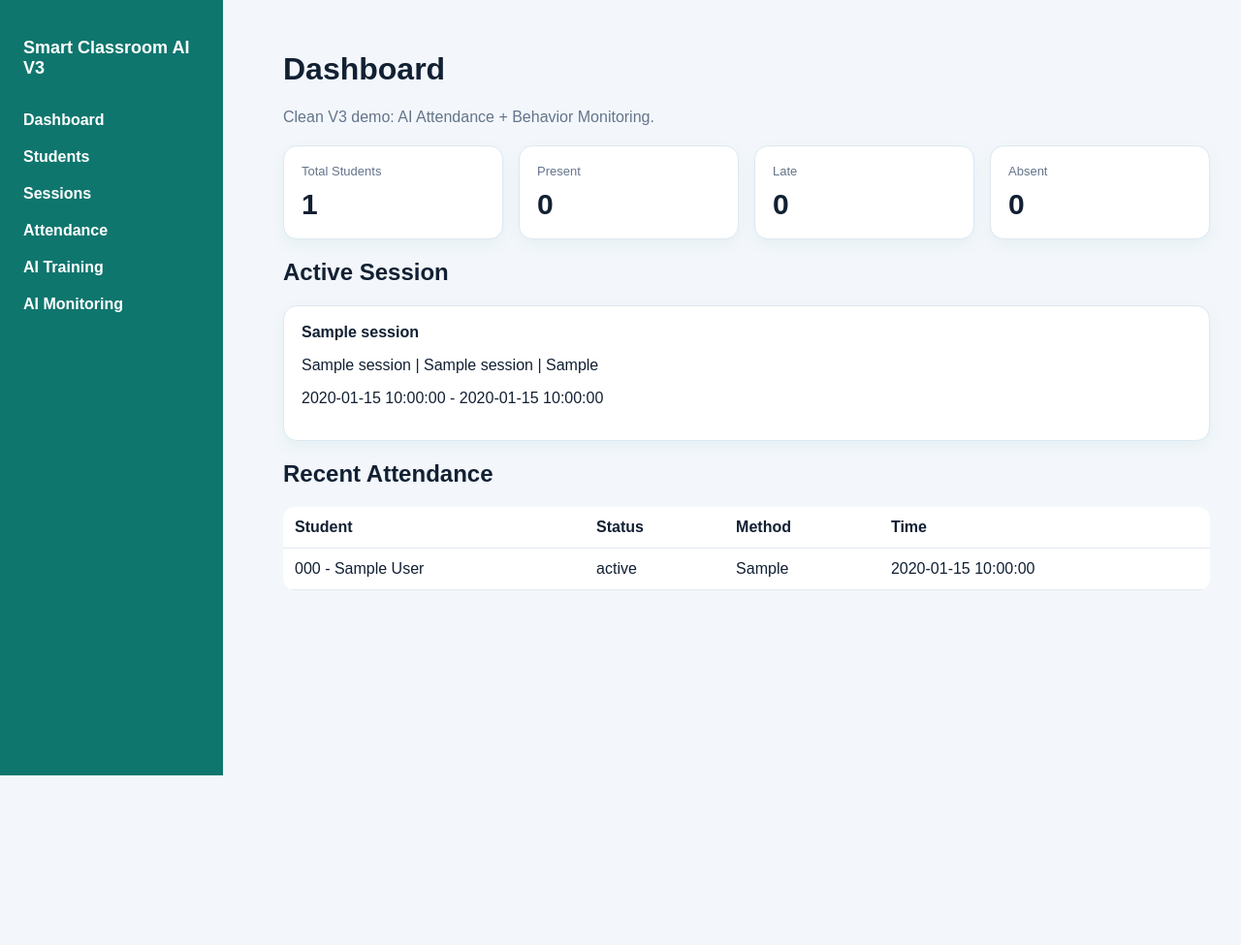
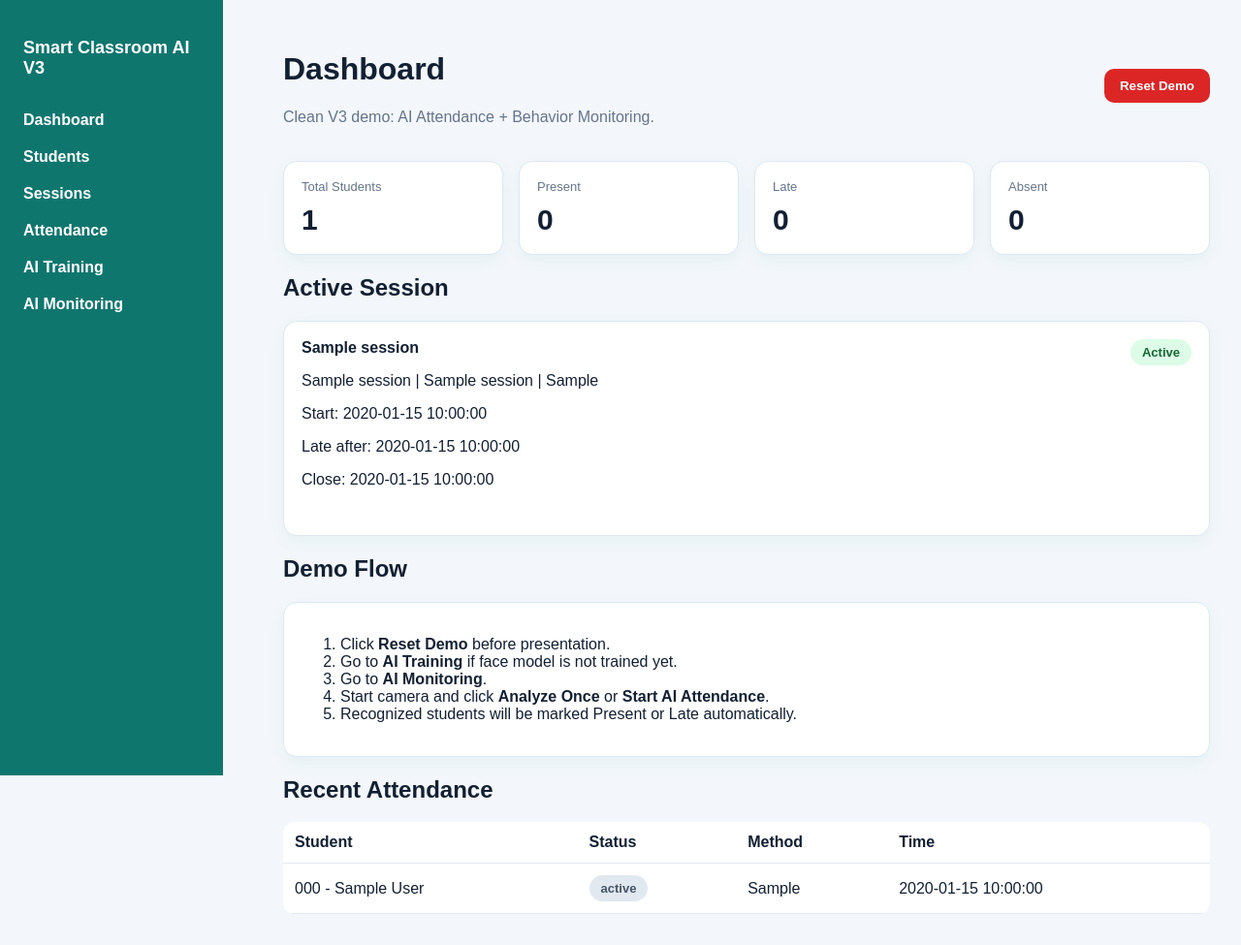
Before and after one commit to TunSopheak/Smart-Classroom-AI-V3, a FastAPI app: page / in a window 1280 px wide. Shown: the whole page at 97% size. Before the commit the page ends 800 px from the top, so only its background shows below. Run offline with FastAPI, Linux system fonts and the light colour scheme; tables that the repository leaves empty hold one stand-in row (values such as "Sample post").

Commit message:
Add demo reset for clean presentation

```diff
--- a/app/static/css/style.css
+++ b/app/static/css/style.css
@@ -298,3 +298,11 @@ th, td {
   pointer-events: none;
   border-radius: 12px;
 }
+
+.danger-button {
+  background: #dc2626;
+}
+
+.danger-button:hover {
+  background: #b91c1c;
+}
--- a/app/templates/dashboard.html
+++ b/app/templates/dashboard.html
@@ -1,7 +1,15 @@
 {% extends "base.html" %}
 {% block content %}
-<h1>Dashboard</h1>
-<p class="muted">Clean V3 demo: AI Attendance + Behavior Monitoring.</p>
+<div class="page-header">
+  <div>
+    <h1>Dashboard</h1>
+    <p class="muted">Clean V3 demo: AI Attendance + Behavior Monitoring.</p>
+  </div>
+
+  <form method="post" action="/demo/reset" onsubmit="return confirm('Reset demo attendance and create a fresh session? Students and face model will be kept.');">
+    <button class="danger-button">Reset Demo</button>
+  </form>
+</div>
 
 <section class="cards">
   <div class="card"><span>Total Students</span><strong>{{ summary.total_students }}</strong></div>
@@ -13,13 +21,33 @@
 <h2>Active Session</h2>
 {% if summary.session %}
 <div class="panel">
-  <strong>{{ summary.session.title }}</strong>
-  <p>{{ summary.session.class_name }} | {{ summary.session.subject }} | {{ summary.session.room }}</p>
-  <p>{{ summary.session.start_time }} - {{ summary.session.close_time }}</p>
+  <div class="panel-header">
+    <div>
+      <strong>{{ summary.session.title }}</strong>
+      <p>{{ summary.session.class_name }} | {{ summary.session.subject }} | {{ summary.session.room }}</p>
+      <p>Start: {{ summary.session.start_time }}</p>
+      <p>Late after: {{ summary.session.late_time }}</p>
+      <p>Close: {{ summary.session.close_time }}</p>
+    </div>
+    <span class="status-pill status-success">Active</span>
+  </div>
 </div>
 {% else %}
-<p>No active session.</p>
+<div class="panel">
+  <p>No active session. Click Reset Demo to create a fresh demo session.</p>
+</div>
 {% endif %}
+
+<h2>Demo Flow</h2>
+<div class="panel">
+  <ol>
+    <li>Click <strong>Reset Demo</strong> before presentation.</li>
+    <li>Go to <strong>AI Training</strong> if face model is not trained yet.</li>
+    <li>Go to <strong>AI Monitoring</strong>.</li>
+    <li>Start camera and click <strong>Analyze Once</strong> or <strong>Start AI Attendance</strong>.</li>
+    <li>Recognized students will be marked Present or Late automatically.</li>
+  </ol>
+</div>
 
 <h2>Recent Attendance</h2>
 <table>
@@ -27,7 +55,15 @@
   {% for r in recent %}
   <tr>
     <td>{{ r.student.student_code }} - {{ r.student.full_name }}</td>
-    <td>{{ r.status }}</td>
+    <td>
+      {% if r.status == "present" %}
+        <span class="status-pill status-success">{{ r.status }}</span>
+      {% elif r.status == "late" %}
+        <span class="status-pill status-warning">{{ r.status }}</span>
+      {% else %}
+        <span class="status-pill status-muted">{{ r.status }}</span>
+      {% endif %}
+    </td>
     <td>{{ r.method }}</td>
     <td>{{ r.first_seen_time or "-" }}</td>
   </tr>
```
Also changed, not shown: app/routers/dashboard.py (+8 -2 lines), app/services/demo_service.py (added, +50 -0 lines).
